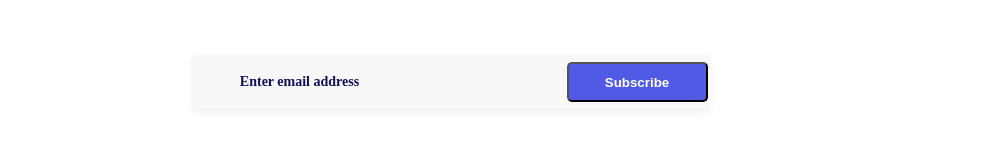
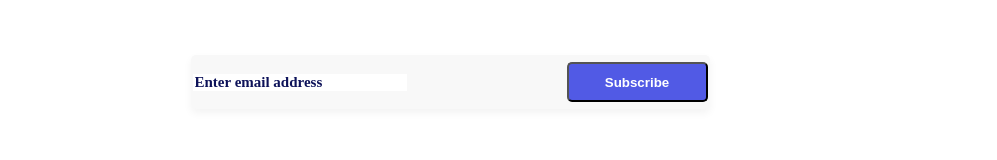
Before and after one commit to joelrupiah/writingba, a React (Create React App) app: page / in a window 1280 px wide. Shown: the part 1786-1946 px from the top of the page, without its empty margins (190-1187 px from the left). Built offline with nearby package versions, Linux system fonts and the light colour scheme.

Commit message:
input design

```diff
--- a/src/components/integrations/home/Subscribe.jsx
+++ b/src/components/integrations/home/Subscribe.jsx
@@ -16,11 +16,23 @@
  			</div>
 
  			<div className="subscribe-form">
- 				<p className="subscribe-placeholder">
+ 				<input className="subscribe-input" type="text" placeholder="Enter email address" />
+					<button className="subscribe-button">
+						Subscribe
+					</button>
+ 				{/*<p className="subscribe-placeholder">
  					Enter email address
  				</p>
- 				<button className="subscribe-button">Subscribe</button>
+ 				<button className="subscribe-button">Subscribe</button>*/}
  			</div>
+
+ 			{/*<div className="course-search">
+					<input className="search-input" type="text" placeholder="Search for a course..." />
+					<button className="search-button">
+						<i class="fa-sharp fa-solid fa-magnifying-glass"></i>Search
+					</button>
+				</div>*/}
+
  		</div>
  	)
  }
```
Also changed, not shown: src/components/integrations/home/Hero.css (indentation only).
